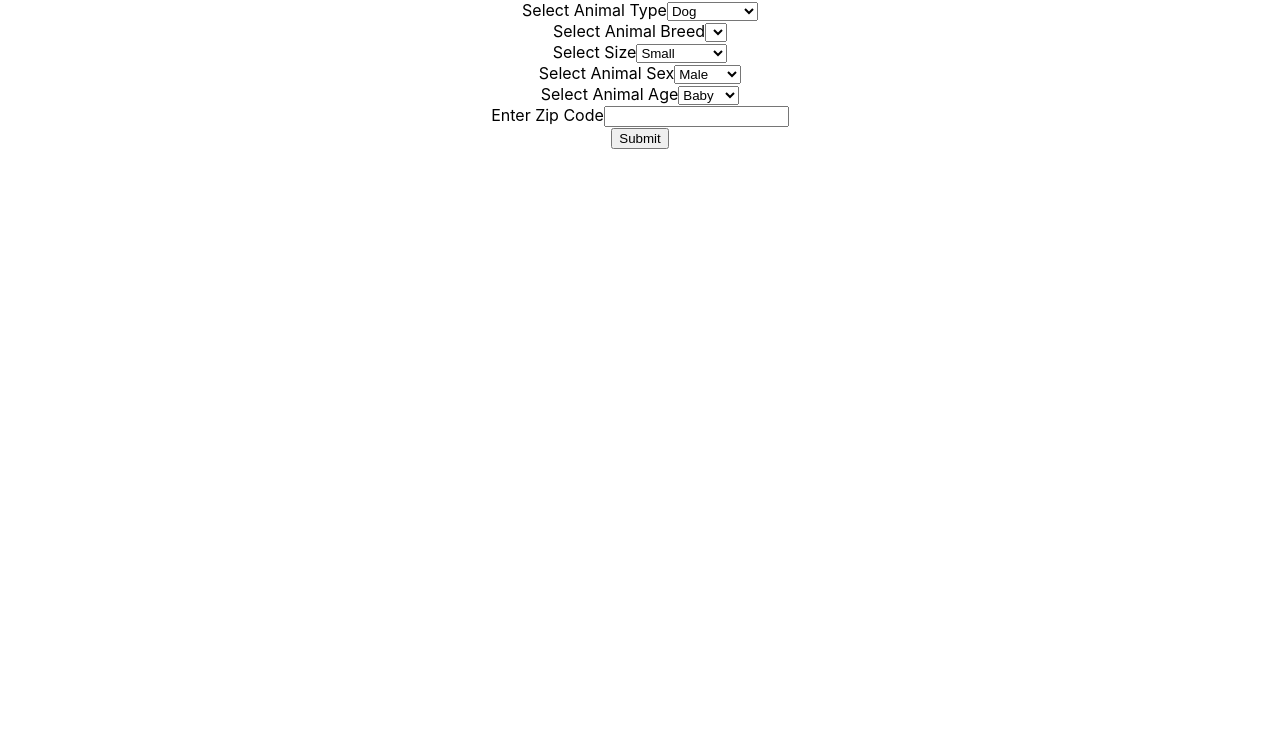
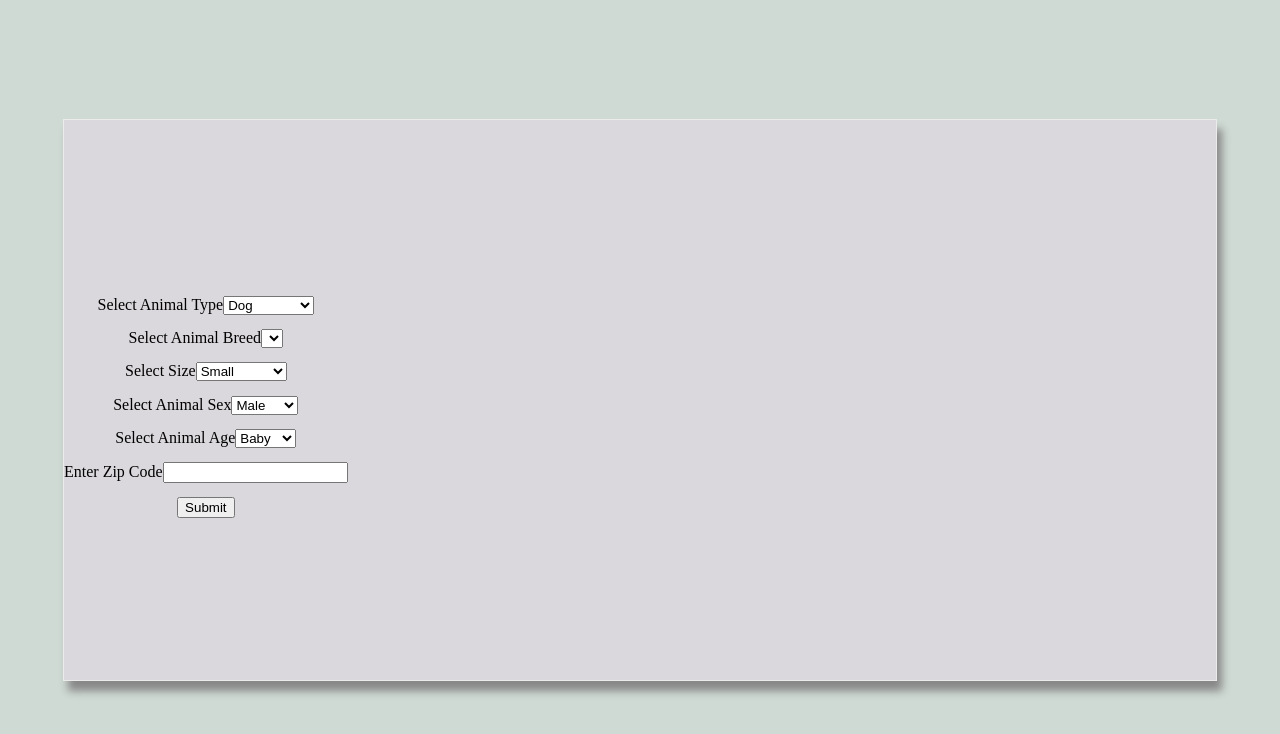
Before and after one commit to ffayffay/React-pet-search-app, a React (Create React App) app: page / in a window 1280 px wide. Shown: the top 734 px of the page. Built offline with nearby package versions, Linux system fonts and the light colour scheme.

Commit message:
Added styles to pet-card and added Header component

```diff
--- a/src/App.css
+++ b/src/App.css
@@ -2,31 +2,116 @@
   text-align: center;
 }
 
-.App-logo {
-  animation: App-logo-spin infinite 20s linear;
-  height: 40vmin;
+/*^^^^^^^^^^^ FORM ^^^^^^^^^^^^^^^^^^^^^^*/
+
+.form-wrap {
+  height: 70vh;
+  width: 90vw;
+  display: flex;
+  align-items: center;
+  background-color: #dad8dc;
+  border: 1px solid #ebebeb;
+  box-shadow: 5px 10px 8px #888888;
 }
 
-.App-header {
-  background-color: #282c34;
-  min-height: 100vh;
+.search-form-item {
+  margin-top: 5%;
+  margin-bottom: 5%;
+}
+
+/*^^^^^^^^^^ HEADER ^^^^^^^^^^^^^^^^^^^^*/
+
+header {
+  background-color: #29465d;
+  color:  #ebebeb;
+  height: 15vh;
   display: flex;
+  justify-content: center;
   flex-direction: column;
+}
+
+header h1 {
+  display: none;
+}
+
+nav {
+  display: flex;
+  justify-content: space-around;
+  padding: 0;
+  padding-left: 3%;
+  padding-right: 3%;
+}
+
+a{
+  background-color: #ebebeb;
+  color: #29465d;
+  text-decoration: none;
+  padding: 9px;
+  margin: 5px;
+  border-radius: 5px;
+
+}
+
+/*^^^^^^^^^^ MAIN CONTENT/PET CARD ^^^^^^^^^^^^*/
+
+.main-content-container {
+  display: flex;
+  flex-wrap: wrap;
   align-items: center;
   justify-content: center;
-  font-size: calc(10px + 2vmin);
-  color: white;
+  height: 100vh;
+  width: 100vw;
 }
 
-.App-link {
-  color: #61dafb;
+.pet-card-container {
+  margin: 5%;
 }
 
-@keyframes App-logo-spin {
-  from {
-    transform: rotate(0deg);
+.pet-card {
+  display: flex;
+  height: 260px;
+  width: 250px;
+  align-items: center;
+  justify-content: flex-start;
+  background: #dad8dc;
+  border-radius: 20px;
+  flex-direction: column;
+  box-shadow: 5px 10px 8px #888888;
+}
+
+.card-img {
+  height: 125px;
+  width: 125px;
+}
+
+img {
+  height: 100%;
+  width: 100%;
+}
+
+.pet-name-header {
+  width: 100%;
+  background-color: #193242;
+  color:  #ebebeb;
+  border-top-right-radius: 20px;
+  border-top-left-radius: 20px;
+}
+
+
+
+
+/*^^^^^^^^^^^^^^ MEDIA QUERIES ^^^^^^^^^^^^^^^^^^^^*/
+
+@media (min-width: 767px) {
+  header {
+    flex-direction: row;
+    justify-content: space-between;
   }
-  to {
-    transform: rotate(360deg);
+
+  header h1 {
+    display: flex;
+    padding-left: 3%;
+    margin: 0;
+    align-self: center;
   }
 }
--- a/src/App.js
+++ b/src/App.js
@@ -5,7 +5,7 @@ import { get } from 'lodash';
 import jpp from './Components/JSONPromise.js';
 import SearchForm from './Components/Search-form.js';
 import PetCard from './Components/Pet-card.js';
-import Welcome from './Components/Welcome.js';
+import Header from './Components/Header.js';
 
 class App extends Component {
   constructor() {
@@ -52,7 +52,7 @@ class App extends Component {
       getSearchPet = () => {
       let formData = this.state.SearchData
       let { animal, breed, size, sex, location, age } = formData
-      return jpp(`http://api.petfinder.com/pet.find?format=json&key=30813f445b233300ac28d89179cd71c7&animal=${animal}&breed=${breed}&size=${size}&sex=${sex}&location=${location}&age=${age}`)
+      return jpp(`http://api.petfinder.com/pet.find?format=json&key=30813f445b233300ac28d89179cd71c7&animal=${animal}&breed=${breed}&size=${size}&sex=${sex}&location=${location}&age=${age}&count=10`)
         .then(res => res.petfinder.pets.pet.map(this.formatPetResponse))
         .then(res => this.setSearchResult(res))
     }
@@ -180,21 +180,24 @@ class App extends Component {
         return (
           <div className="App">
 
+            <div className="main-content-container">
               <SearchForm
              breeds={ this.state.breeds }
              formData={ this.formData }
              setSearchData={ this.setSearchData }
              getBreedList={ this.getBreedList }
              getSearchPet={ this.getSearchPet.bind(this) }/>
+             </div>
 
            </div>
          )
       } else {
         return (
           <div className="App">
+            <Header />
+            <div className="main-content-container">
               { this.state.searchResult.map((result, i) => <PetCard key={ i } pet={ result } />) }
-
-
+            </div>
           </div>
         )
       }
--- /dev/null
+++ b/src/Components/Header.js
@@ -0,0 +1,15 @@
+import React from 'react';
+
+export default () => {
+	return (
+
+		<header>
+			<h1>PetSearch</h1>
+			<nav>
+				<a href="">Search</a>
+				<a href="">Featured Pets</a>
+			</nav>
+		</header>
+
+	)
+}
--- a/src/Components/Pet-card-info.js
+++ b/src/Components/Pet-card-info.js
@@ -8,7 +8,7 @@ export default (props) => {
 					<div className="pet-card-wrap">
 						<div className="pet-card">
 							<span className="pet-name-header">
-								<h1 className="pet-name">{props.pet.name}</h1>
+								<h2 className="pet-name">{props.pet.name}</h2>
 							</span>
 							<div className="card-img">
 								<img src={props.pet.picture}
--- a/src/Components/Pet-card.js
+++ b/src/Components/Pet-card.js
@@ -3,9 +3,11 @@ import PetCardInfo from './Pet-card-info.js';
 
 export default (props) => {
 	return (
+		<div className="pet-card-container">
 			<div className="pet-card">
 				<PetCardInfo pet={props.pet} />
    			</div>
+		</div>
 		)
 }
 
--- a/src/Components/Welcome.js
+++ /dev/null
@@ -1,12 +0,0 @@
-import React from 'react';
-
-export default () => {
-	return (
-
-		<div>
-			<h1>Welcome!</h1>
-			<p>Please search for a pet..</p>
-		</div>
-
-	)
-}
--- a/src/index.css
+++ b/src/index.css
@@ -1,14 +1,8 @@
-body {
+body,
+html {
   margin: 0;
   padding: 0;
-  font-family: -apple-system, BlinkMacSystemFont, "Segoe UI", "Roboto", "Oxygen",
-    "Ubuntu", "Cantarell", "Fira Sans", "Droid Sans", "Helvetica Neue",
-    sans-serif;
-  -webkit-font-smoothing: antialiased;
-  -moz-osx-font-smoothing: grayscale;
+  height: 100vh;
+  width: 100vw;
+  background-color: #cfdad4;
 }
-
-code {
-  font-family: source-code-pro, Menlo, Monaco, Consolas, "Courier New",
-    monospace;
-}
```
Also changed, not shown: src/Components/Detailed-pet-card.js (+10 -10 lines). Lines whose indentation alone changed are shown as unchanged.
